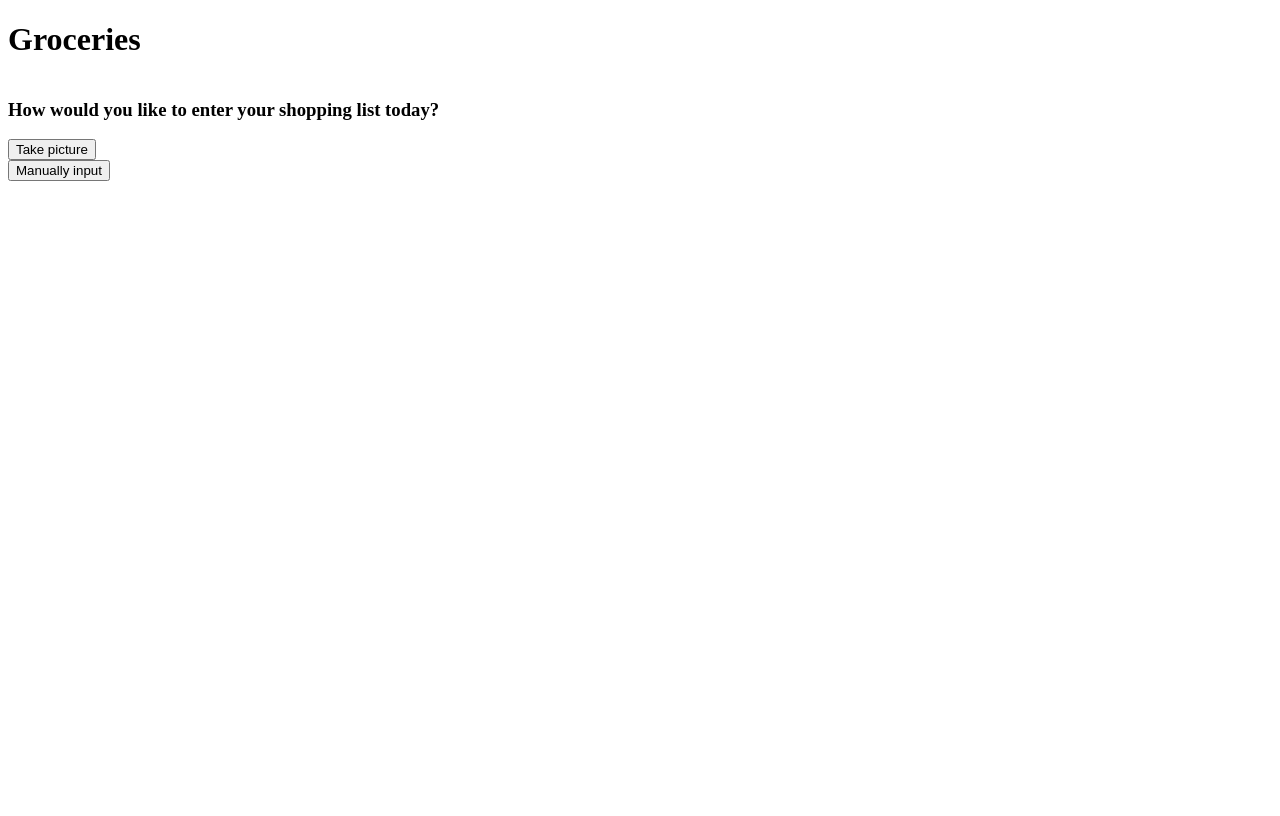
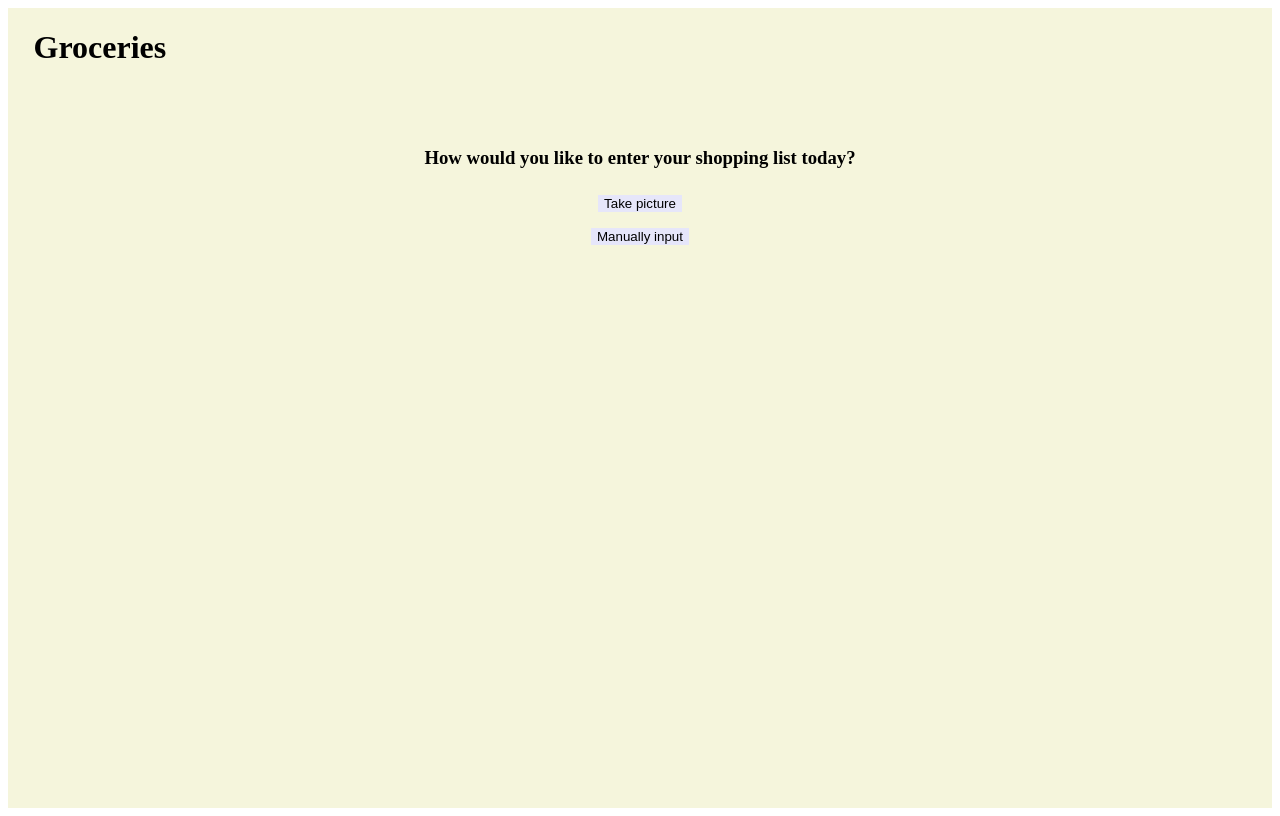
Before and after one commit to roselynh100/listry, a React (Create React App) app in the folder frontend/: page / in a window 1280 px wide. Built offline with nearby package versions, Linux system fonts and the light colour scheme.

Commit message:
started working on the css

```diff
--- a/frontend/src/components/header/header.scss
+++ b/frontend/src/components/header/header.scss
@@ -0,0 +1,11 @@
+.headerContainer {
+    display: flex;
+    background-color: beige;
+    border: none;
+    top: 0;
+    height: 15vh;
+}
+
+.groceriesText {
+    margin-left: 2vw;
+}
--- a/frontend/src/components/header/index.jsx
+++ b/frontend/src/components/header/index.jsx
@@ -3,8 +3,8 @@ import "./header.scss";
 
 export default function Header() {
 	return (
-		<div>
-			<h1>Groceries</h1>
+		<div className="headerContainer">
+			<h1 className="groceriesText">Groceries</h1>
 		</div>
 	);
 }
--- a/frontend/src/components/home/home.scss
+++ b/frontend/src/components/home/home.scss
@@ -1,6 +1,10 @@
 .homeContainer {
 	display: flex;
 	flex-direction: column;
+	align-items: center;
+	height: 85vh;
+	background-color: beige;
+	border: none;
 }
 
 .navigate {
@@ -10,4 +14,8 @@
 .navigate > button {
 	width: max-content;
 	cursor: pointer;
+	background-color: lavender;
+	border: none;
+	margin-top: 1vh;
+	margin-bottom: 1vh;
 }
--- a/frontend/src/components/home/index.jsx
+++ b/frontend/src/components/home/index.jsx
@@ -8,11 +8,11 @@ export default function Home() {
 		<div className="homeContainer">
 			<h3>How would you like to enter your shopping list today?</h3>
 			<Link className="navigate" to="/camera">
-				<button>Take picture</button>
+				<button className="navigateButton">Take picture</button>
 			</Link>
 
 			<Link className="navigate" to="/checklist">
-				<button>Manually input</button>
+				<button className="checklistButton">Manually input</button>
 			</Link>
 		</div>
 	);
--- a/package.json
+++ b/package.json
@@ -24,6 +24,7 @@
 		"react-dom": "^18.0.0",
 		"react-leaflet": "^4.0.0",
 		"react-redux": "^8.0.1",
+		"react-router-dom": "^6.3.0",
 		"react-scripts": "^5.0.1",
 		"sass": "^1.50.1",
 		"tesseract.js": "^2.1.5"
```
Also changed, not shown: 1 other file (tests, documents, lock files or other folders).
